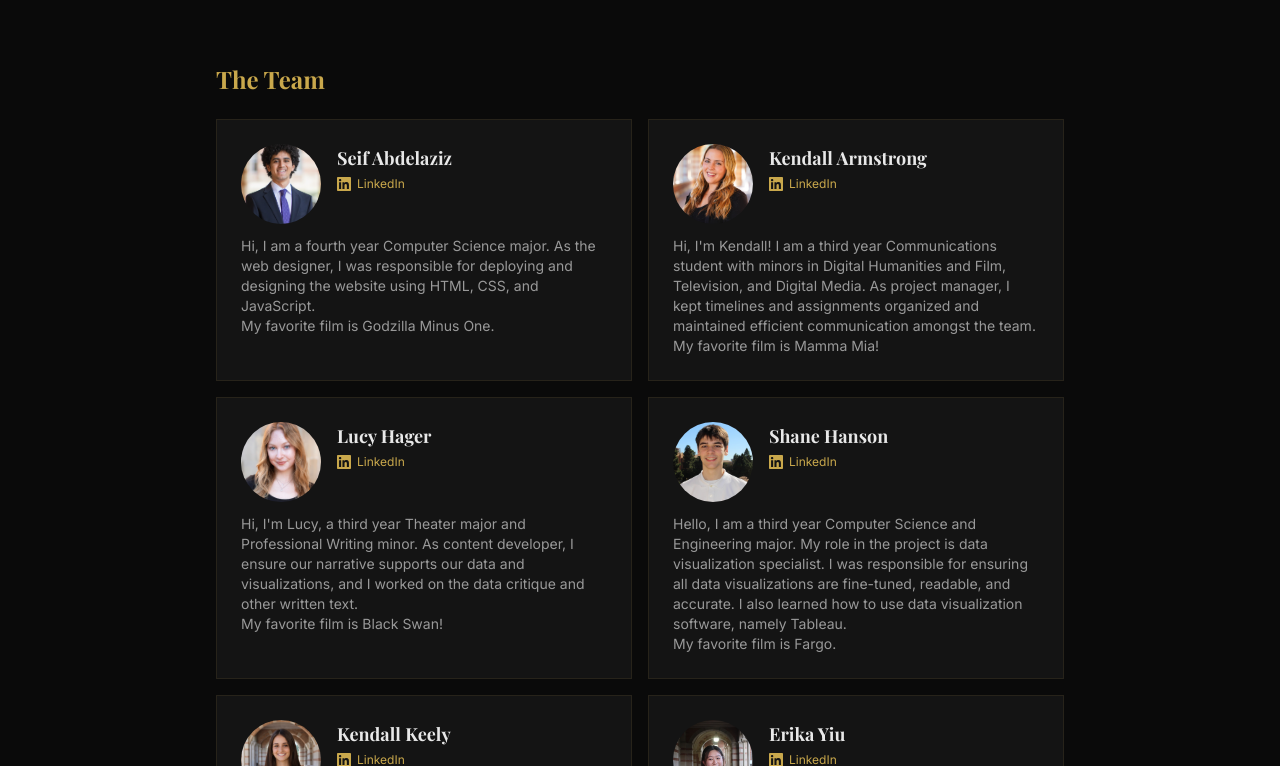
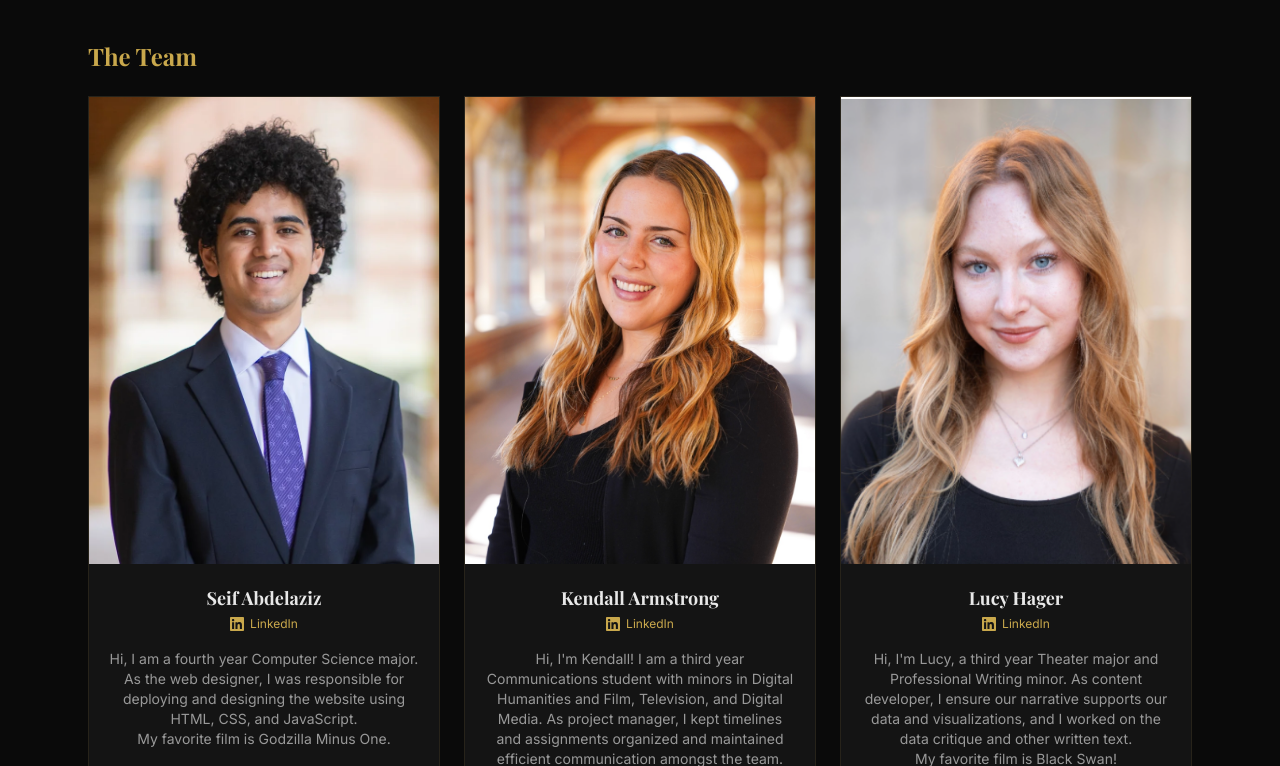
Before and after one commit to 3eif/meta-movies, a Next.js app: page /about in a window 1280 px wide. Shown: the part 814-1580 px from the top of the page. Built offline with nearby package versions, Linux system fonts and the light colour scheme; a web font is replaced by a local one.

Commit message:
Redesign team cards with large portrait photos in 3-column grid

```diff
--- a/src/app/about/page.tsx
+++ b/src/app/about/page.tsx
@@ -41,7 +41,7 @@ export default function About() {
   ];
 
   return (
-    <div className="max-w-4xl mx-auto px-6 py-16">
+    <div className="max-w-6xl mx-auto px-6 py-16">
       <h1 className="text-5xl font-bold text-[#c9a84c] mb-4">About</h1>
       <div className="w-16 h-0.5 bg-[#c9a84c] mb-10"></div>
 
@@ -81,21 +81,21 @@ export default function About() {
       {/* Team */}
       <section className="mb-16">
         <h2 className="text-2xl font-bold text-[#c9a84c] mb-6">The Team</h2>
-        <div className="grid md:grid-cols-2 gap-4">
+        <div className="grid md:grid-cols-3 gap-6">
           {team.map((member) => (
             <div
               key={member.name}
-              className="bg-[#141414] border border-[#c9a84c]/10 p-6 hover:border-[#c9a84c]/30 transition-colors"
+              className="bg-[#141414] border border-[#c9a84c]/10 overflow-hidden hover:border-[#c9a84c]/30 transition-colors"
             >
-              <div className="flex items-start gap-4">
+              <div className="relative w-full aspect-[3/4]">
                 <Image
                   src={member.image}
                   alt={member.name}
-                  width={80}
-                  height={80}
-                  className="rounded-full object-cover w-20 h-20 shrink-0"
+                  fill
+                  className="object-cover"
                 />
-                <div>
+              </div>
+              <div className="p-5 text-center">
                 <h3 className="text-lg font-bold text-[#e8e8e8]">
                   {member.name}
                 </h3>
@@ -114,11 +114,10 @@ export default function About() {
                   </svg>
                   LinkedIn
                 </a>
-                </div>
-              </div>
                 <p className="text-sm text-[#999] mt-3 whitespace-pre-line">
                   {member.role}
                 </p>
+              </div>
             </div>
           ))}
         </div>
```
Lines whose indentation alone changed are shown as unchanged.
